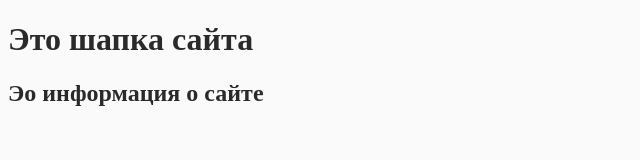
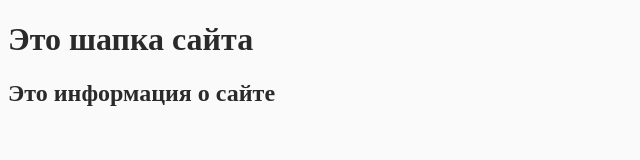
Before and after one commit to AnastasiyaSeroshtan/testwork, a plain HTML site: page index.html in a window 1280 px wide. Shown: the full height of the page, 0-640 px from the left. Drawn offline with Linux system fonts and the light colour scheme.

Commit message:
Update index.html

```diff
--- a/index.html
+++ b/index.html
@@ -11,7 +11,7 @@
 
     <h1>Это шапка сайта</h1>
 
-    <h2>Эо информация о сайте</h2>
+    <h2>Это информация о сайте</h2>
 
 </body>
 </html>
```
